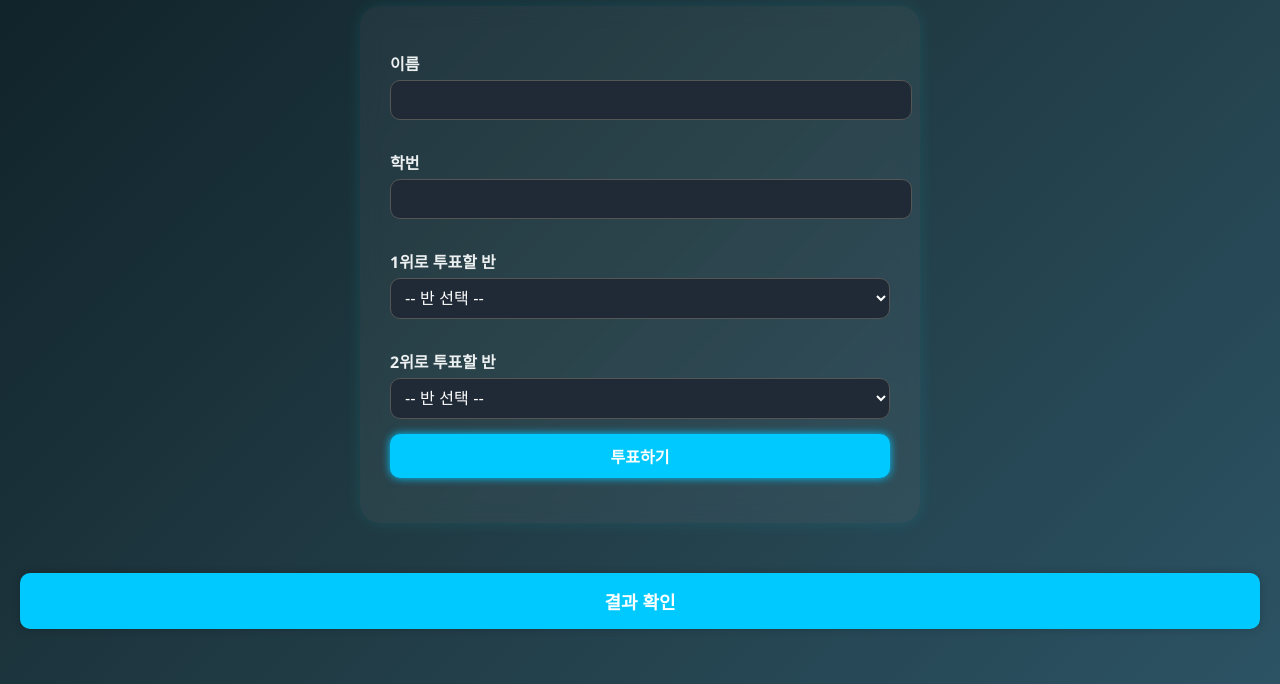
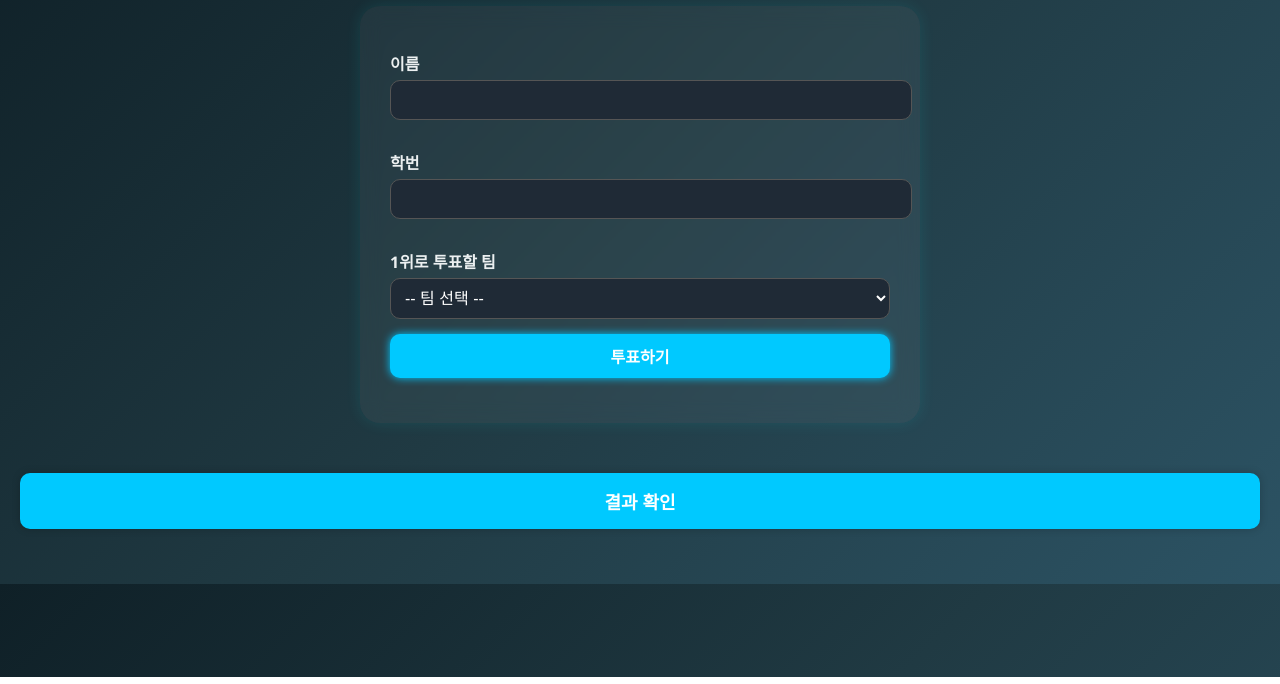
Before and after one commit to sim-minhyoung/dfl, a plain HTML site: page index.html in a window 1280 px wide. Shown: the part 123-807 px from the top of the page. Drawn offline with Linux system fonts and the light colour scheme.

Commit message:
Update index.html

```diff
--- a/index.html
+++ b/index.html
@@ -2,7 +2,7 @@
 <html lang="ko">
 <head>
   <meta charset="UTF-8" />
-  <title>프로듀스 163</title>
+  <title>DFL 19 인류 2.0 포럼</title>
   <style>
     body {
       font-family: 'Segoe UI', Tahoma, Geneva, Verdana, sans-serif;
@@ -70,7 +70,7 @@
 </head>
 
 <body>
-  <h1>🌟 프로듀스 163</h1>
+  <h1>🌟 DFL 19 인류 2.0 포럼</h1>
 
   <div class="card">
     <label>이름</label>
@@ -79,36 +79,24 @@
     <label>학번</label>
     <input type="text" id="studentId">
 
-    <label>1위로 투표할 반</label>
+    <label>1위로 투표할 팀</label>
     <select id="vote1">
-      <option value="">-- 반 선택 --</option>
-      <option value="1반">1반</option>
-      <option value="2반">2반</option>
-      <option value="3반">3반</option>
-      <option value="4반">4반</option>
-      <option value="5반">5반</option>
-      <option value="6반">6반</option>
-      <option value="7반">7반</option>
-      <option value="8반">8반</option>
-    </select>
-
-    <label>2위로 투표할 반</label>
-    <select id="vote2">
-      <option value="">-- 반 선택 --</option>
-      <option value="1반">1반</option>
-      <option value="2반">2반</option>
-      <option value="3반">3반</option>
-      <option value="4반">4반</option>
-      <option value="5반">5반</option>
-      <option value="6반">6반</option>
-      <option value="7반">7반</option>
-      <option value="8반">8반</option>
+      <option value="">-- 팀 선택 --</option>
+      <option value="1팀">1팀</option>
+      <option value="2팀">2팀</option>
+      <option value="3팀">3팀</option>
+      <option value="4팀">4팀</option>
+      <option value="5팀">5팀</option>
+      <option value="6팀">6팀</option>
+      <option value="7팀">7팀</option>
+      <option value="8팀">8팀</option>
+      <option value="9팀">9팀</option>
+      <option value="10팀">10팀</option>
     </select>
 
     <button onclick="submitVote()">투표하기</button>
   </div>
 
-  <!-- 결과 확인 버튼 수정됨 -->
   <div style="text-align: center;">
     <button class="result-button" onclick="window.open('https://sim-minhyoung.github.io/dfl2/', '_blank')">
       결과 확인
@@ -120,18 +108,17 @@
       const name = document.getElementById('name').value.trim();
       const id = document.getElementById('studentId').value.trim();
       const vote1 = document.getElementById('vote1').value;
-      const vote2 = document.getElementById('vote2').value;
 
-      if (!name || !id || !vote1 || !vote2) {
+      if (!name || !id || !vote1) {
         alert("모든 정보를 입력해주세요.");
         return;
       }
 
       const baseUrl = "https://docs.google.com/forms/d/e/1FAIpQLSenvQY4orVnZEtotRD-obHCT6IIgoJiZYt8wSGjs0QaDh3DbQ/viewform?usp=pp_url";
-      const url = `${baseUrl}&entry.366340186=${encodeURIComponent(name)}&entry.307269907=${encodeURIComponent(id)}&entry.1162613021=${encodeURIComponent(vote1)}&entry.1748004187=${encodeURIComponent(vote2)}`;
+      const url = `${baseUrl}&entry.366340186=${encodeURIComponent(name)}&entry.307269907=${encodeURIComponent(id)}&entry.1162613021=${encodeURIComponent(vote1)}`;
 
       window.open(url, "_blank");
-      alert(`투표가 완료되었습니다!\n1위: ${vote1}, 2위: ${vote2}`);
+      alert(`투표가 완료되었습니다!\n1위: ${vote1}`);
     }
   </script>
 </body>
```
